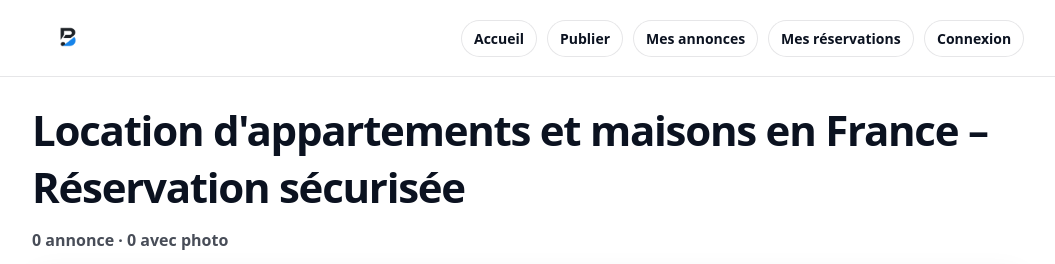
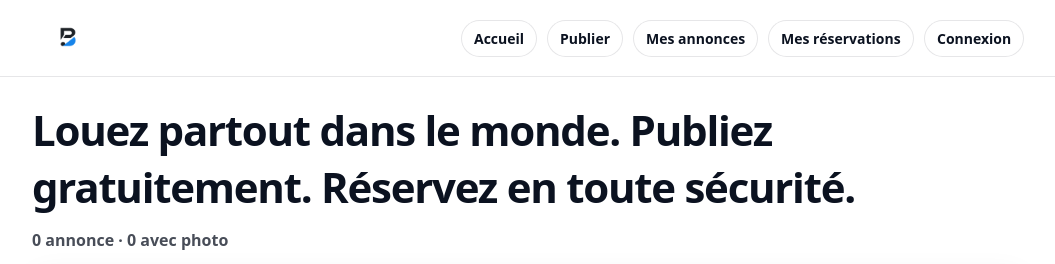
Before and after one commit to alexouemba1/booking-light, a Next.js app: page / in a window 1280 px wide. Shown: the top 264 px of the page, without its empty margins (112-1167 px from the left). Built offline with nearby package versions, Linux system fonts and the light colour scheme; no server answers.

Commit message:
Update homepage headline

```diff
--- a/src/app/page.tsx
+++ b/src/app/page.tsx
@@ -170,7 +170,9 @@ export default function HomePage() {
     <main className="bl-container">
       <div className="bl-hero">
         <div className="bl-hero-title">
-          <h1 className="bl-h1">Location d&apos;appartements et maisons en France – Réservation sécurisée</h1>
+          <h1 className="bl-h1">
+  Louez partout dans le monde. Publiez gratuitement. Réservez en toute sécurité.
+</h1>
 
           <div className="bl-hero-meta">
             {items.length} annonce{items.length > 1 ? "s" : ""} · {withPhoto} avec photo
```
